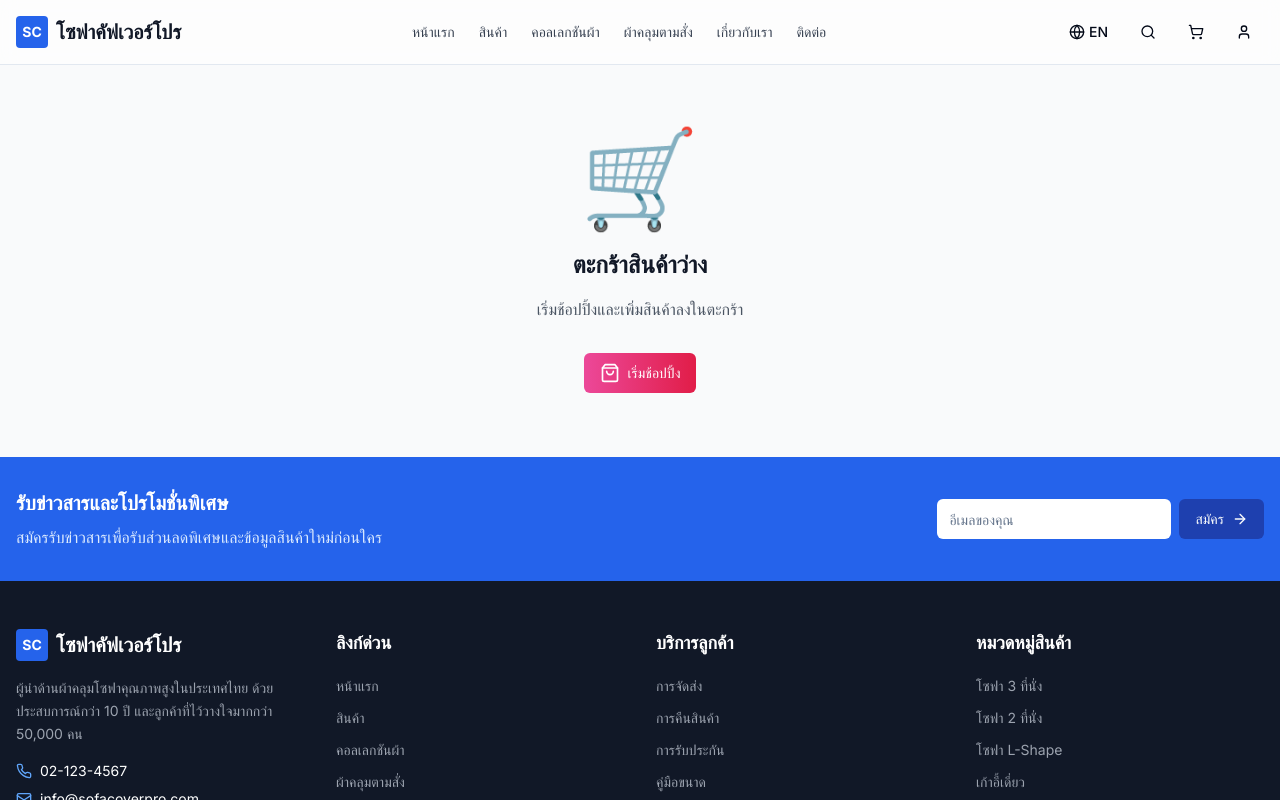
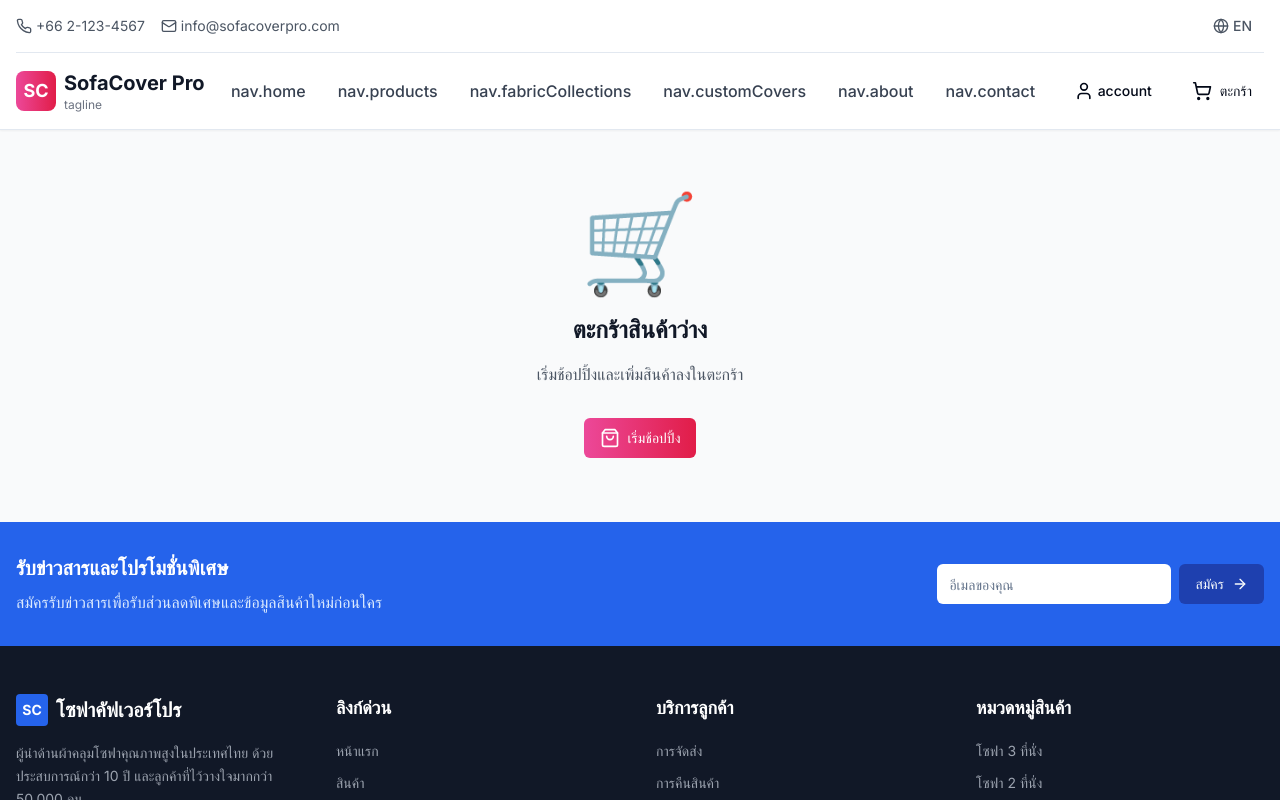
Before and after one commit to Nutonspeed/dongusa-5dok, a Next.js app: page /cart in a window 1280 px wide. Shown: the top 800 px of the page. Built offline with nearby package versions, Linux system fonts and the light colour scheme.

Commit message:
fix: correct Suspense import and add Header component
Fix import error and implement essential Header component.

#VERCEL_SKIP

Co-authored-by: null <210066229+Nutonspeed@users.noreply.github.com>

```diff
--- a/app/admin/layout.tsx
+++ b/app/admin/layout.tsx
@@ -1,11 +1,10 @@
 "use client"
 
 import type React from "react"
-
-import { useState, useEffect } from "react"
+import { useState, useEffect, Suspense } from "react"
 import { useRouter } from "next/navigation"
 import Link from "next/link"
-import { useSearchParams, Suspense } from "next/navigation"
+import { useSearchParams } from "next/navigation"
 import {
   LayoutDashboard,
   Package,
--- a/app/components/Header.tsx
+++ b/app/components/Header.tsx
@@ -1,221 +1,170 @@
 "use client"
-
 import { useState } from "react"
 import Link from "next/link"
+import { useRouter } from "next/navigation"
+import { Menu, X, ShoppingCart, User, Globe, Phone, Mail, Settings, LogOut, Shield } from "lucide-react"
 import { Button } from "@/components/ui/button"
+import { Badge } from "@/components/ui/badge"
 import {
   DropdownMenu,
   DropdownMenuContent,
   DropdownMenuItem,
+  DropdownMenuLabel,
   DropdownMenuSeparator,
   DropdownMenuTrigger,
 } from "@/components/ui/dropdown-menu"
-import { Badge } from "@/components/ui/badge"
-import { Sheet, SheetContent, SheetTrigger } from "@/components/ui/sheet"
-import { Menu, Search, ShoppingCart, User, Globe, Heart, Package, Shield, LogOut } from "lucide-react"
 import { useLanguage } from "../contexts/LanguageContext"
 import { useCart } from "../contexts/CartContext"
 
 export default function Header() {
-  const { language, toggleLanguage, t } = useLanguage()
+  const router = useRouter()
+  const [isMenuOpen, setIsMenuOpen] = useState(false)
+  const { language, setLanguage, t } = useLanguage()
   const { items } = useCart()
-  const [isSearchOpen, setIsSearchOpen] = useState(false)
 
-  const totalItems = items.reduce((sum, item) => sum + item.quantity, 0)
+  const cartItemCount = items.reduce((total, item) => total + item.quantity, 0)
 
   const navigationItems = [
-    {
-      href: "/",
-      label: language === "th" ? "หน้าแรก" : "Home",
-    },
-    {
-      href: "/products",
-      label: language === "th" ? "สินค้า" : "Products",
-    },
-    {
-      href: "/fabric-collections",
-      label: language === "th" ? "คอลเลกชันผ้า" : "Fabric Collections",
-    },
-    {
-      href: "/custom-covers",
-      label: language === "th" ? "ผ้าคลุมตามสั่ง" : "Custom Covers",
-    },
-    {
-      href: "/about",
-      label: language === "th" ? "เกี่ยวกับเรา" : "About",
-    },
-    {
-      href: "/contact",
-      label: language === "th" ? "ติดต่อ" : "Contact",
-    },
+    { href: "/", label: t("nav.home") },
+    { href: "/products", label: t("nav.products") },
+    { href: "/fabric-collections", label: t("nav.fabricCollections") },
+    { href: "/custom-covers", label: t("nav.customCovers") },
+    { href: "/about", label: t("nav.about") },
+    { href: "/contact", label: t("nav.contact") },
   ]
 
+  const toggleLanguage = () => {
+    setLanguage(language === "th" ? "en" : "th")
+  }
+
+  const handleAdminLogin = () => {
+    router.push("/admin/login")
+  }
+
   return (
-    <header className="sticky top-0 z-50 w-full border-b bg-white/95 backdrop-blur supports-[backdrop-filter]:bg-white/60">
+    <header className="bg-white shadow-sm border-b sticky top-0 z-50">
       <div className="container mx-auto px-4">
-        <div className="flex h-16 items-center justify-between">
+        {/* Top bar */}
+        <div className="hidden md:flex items-center justify-between py-2 text-sm text-gray-600 border-b">
+          <div className="flex items-center space-x-4">
+            <div className="flex items-center space-x-1">
+              <Phone className="w-4 h-4" />
+              <span>+66 2-123-4567</span>
+            </div>
+            <div className="flex items-center space-x-1">
+              <Mail className="w-4 h-4" />
+              <span>info@sofacoverpro.com</span>
+            </div>
+          </div>
+          <div className="flex items-center space-x-4">
+            <Button variant="ghost" size="sm" onClick={toggleLanguage} className="flex items-center space-x-1">
+              <Globe className="w-4 h-4" />
+              <span>{language === "th" ? "EN" : "TH"}</span>
+            </Button>
+          </div>
+        </div>
+
+        {/* Main navigation */}
+        <div className="flex items-center justify-between py-4">
           {/* Logo */}
           <Link href="/" className="flex items-center space-x-2">
-            <div className="h-8 w-8 rounded bg-blue-600 flex items-center justify-center">
-              <span className="text-white font-bold text-sm">SC</span>
+            <div className="w-10 h-10 bg-gradient-to-r from-pink-500 to-rose-600 rounded-lg flex items-center justify-center">
+              <span className="text-white font-bold text-lg">SC</span>
             </div>
-            <span className="font-bold text-xl text-gray-900">
-              {language === "th" ? "โซฟาคัฟเวอร์โปร" : "SofaCover Pro"}
-            </span>
+            <div className="hidden sm:block">
+              <h1 className="text-xl font-bold text-gray-900">SofaCover Pro</h1>
+              <p className="text-xs text-gray-500">{t("tagline")}</p>
+            </div>
           </Link>
 
           {/* Desktop Navigation */}
-          <nav className="hidden md:flex items-center space-x-6">
+          <nav className="hidden lg:flex items-center space-x-8">
             {navigationItems.map((item) => (
               <Link
                 key={item.href}
                 href={item.href}
-                className="text-sm font-medium text-gray-700 hover:text-blue-600 transition-colors"
+                className="text-gray-700 hover:text-pink-600 font-medium transition-colors"
               >
                 {item.label}
               </Link>
             ))}
           </nav>
 
-          {/* Right Side Actions */}
-          <div className="flex items-center space-x-2">
-            {/* Language Toggle */}
-            <Button variant="ghost" size="sm" onClick={toggleLanguage} className="hidden sm:flex">
-              <Globe className="w-4 h-4 mr-1" />
-              {language === "th" ? "EN" : "TH"}
+          {/* Right side actions */}
+          <div className="flex items-center space-x-4">
+            {/* User Dropdown */}
+            <DropdownMenu>
+              <DropdownMenuTrigger asChild>
+                <Button variant="ghost" size="sm" className="flex items-center space-x-1">
+                  <User className="w-5 h-5" />
+                  <span className="hidden sm:inline">{t("account")}</span>
                 </Button>
-
-            {/* Search */}
-            <Button variant="ghost" size="sm" onClick={() => setIsSearchOpen(!isSearchOpen)}>
-              <Search className="w-4 h-4" />
-            </Button>
+              </DropdownMenuTrigger>
+              <DropdownMenuContent align="end" className="w-56">
+                <DropdownMenuLabel>{t("myAccount")}</DropdownMenuLabel>
+                <DropdownMenuSeparator />
+                <DropdownMenuItem>
+                  <User className="mr-2 h-4 w-4" />
+                  <span>{t("profile")}</span>
+                </DropdownMenuItem>
+                <DropdownMenuItem>
+                  <Settings className="mr-2 h-4 w-4" />
+                  <span>{t("settings")}</span>
+                </DropdownMenuItem>
+                <DropdownMenuSeparator />
+                <DropdownMenuItem onClick={handleAdminLogin}>
+                  <Shield className="mr-2 h-4 w-4" />
+                  <span>{t("adminLogin")}</span>
+                </DropdownMenuItem>
+                <DropdownMenuSeparator />
+                <DropdownMenuItem>
+                  <LogOut className="mr-2 h-4 w-4" />
+                  <span>{t("logout")}</span>
+                </DropdownMenuItem>
+              </DropdownMenuContent>
+            </DropdownMenu>
 
             {/* Cart */}
             <Link href="/cart">
               <Button variant="ghost" size="sm" className="relative">
-                <ShoppingCart className="w-4 h-4" />
-                {totalItems > 0 && (
-                  <Badge
-                    variant="destructive"
-                    className="absolute -top-1 -right-1 h-5 w-5 rounded-full p-0 flex items-center justify-center text-xs"
-                  >
-                    {totalItems}
+                <ShoppingCart className="w-5 h-5" />
+                {cartItemCount > 0 && (
+                  <Badge className="absolute -top-2 -right-2 bg-pink-600 text-white text-xs min-w-[1.25rem] h-5 flex items-center justify-center rounded-full">
+                    {cartItemCount}
                   </Badge>
                 )}
+                <span className="hidden sm:inline ml-2">{t("cart")}</span>
               </Button>
             </Link>
 
-            {/* User Account Dropdown */}
-            <DropdownMenu>
-              <DropdownMenuTrigger asChild>
-                <Button variant="ghost" size="sm">
-                  <User className="w-4 h-4" />
+            {/* Mobile menu button */}
+            <Button variant="ghost" size="sm" onClick={() => setIsMenuOpen(!isMenuOpen)} className="lg:hidden">
+              {isMenuOpen ? <X className="w-5 h-5" /> : <Menu className="w-5 h-5" />}
             </Button>
-              </DropdownMenuTrigger>
-              <DropdownMenuContent align="end" className="w-56">
-                <DropdownMenuItem asChild>
-                  <Link href="/profile" className="flex items-center">
-                    <User className="w-4 h-4 mr-2" />
-                    {language === "th" ? "โปรไฟล์" : "Profile"}
-                  </Link>
-                </DropdownMenuItem>
-                <DropdownMenuItem asChild>
-                  <Link href="/orders" className="flex items-center">
-                    <Package className="w-4 h-4 mr-2" />
-                    {language === "th" ? "คำสั่งซื้อของฉัน" : "My Orders"}
-                  </Link>
-                </DropdownMenuItem>
-                <DropdownMenuItem asChild>
-                  <Link href="/wishlist" className="flex items-center">
-                    <Heart className="w-4 h-4 mr-2" />
-                    {language === "th" ? "รายการโปรด" : "Wishlist"}
-                  </Link>
-                </DropdownMenuItem>
-                <DropdownMenuSeparator />
-                <DropdownMenuItem asChild>
-                  <Link href="/admin/login" className="flex items-center text-blue-600">
-                    <Shield className="w-4 h-4 mr-2" />
-                    {language === "th" ? "เข้าสู่ระบบผู้ดูแล" : "Admin Panel"}
-                  </Link>
-                </DropdownMenuItem>
-                <DropdownMenuSeparator />
-                <DropdownMenuItem className="text-red-600">
-                  <LogOut className="w-4 h-4 mr-2" />
-                  {language === "th" ? "ออกจากระบบ" : "Sign Out"}
-                </DropdownMenuItem>
-              </DropdownMenuContent>
-            </DropdownMenu>
-
-            {/* Mobile menu button */}
-            <Sheet>
-              <SheetTrigger asChild>
-                <Button variant="ghost" size="sm" className="md:hidden">
-                  <Menu className="w-4 h-4" />
-                </Button>
-              </SheetTrigger>
-              <SheetContent side="right" className="w-80">
-                <div className="flex flex-col space-y-4 mt-8">
-                  {/* Language Toggle Mobile */}
-                  <Button variant="ghost" onClick={toggleLanguage} className="justify-start">
-                    <Globe className="w-4 h-4 mr-2" />
-                    {language === "th" ? "Switch to English" : "เปลี่ยนเป็นภาษาไทย"}
-                  </Button>
+          </div>
+        </div>
 
         {/* Mobile Navigation */}
-                  <nav className="flex flex-col space-y-2">
+        {isMenuOpen && (
+          <div className="lg:hidden border-t py-4">
+            <nav className="flex flex-col space-y-4">
               {navigationItems.map((item) => (
                 <Link
                   key={item.href}
                   href={item.href}
-                        className="text-sm font-medium text-gray-700 hover:text-blue-600 transition-colors py-2 px-3 rounded-md hover:bg-gray-100"
+                  className="text-gray-700 hover:text-pink-600 font-medium transition-colors px-2 py-1"
+                  onClick={() => setIsMenuOpen(false)}
                 >
                   {item.label}
                 </Link>
               ))}
+              <div className="flex items-center justify-between px-2 py-1 border-t pt-4">
+                <Button variant="ghost" size="sm" onClick={toggleLanguage} className="flex items-center space-x-1">
+                  <Globe className="w-4 h-4" />
+                  <span>{language === "th" ? "English" : "ไทย"}</span>
+                </Button>
+              </div>
             </nav>
-
-                  {/* Mobile User Actions */}
-                  <div className="border-t pt-4 space-y-2">
-                    <Link
-                      href="/profile"
-                      className="flex items-center text-sm font-medium text-gray-700 hover:text-blue-600 transition-colors py-2 px-3 rounded-md hover:bg-gray-100"
-                    >
-                      <User className="w-4 h-4 mr-2" />
-                      {language === "th" ? "โปรไฟล์" : "Profile"}
-                    </Link>
-                    <Link
-                      href="/orders"
-                      className="flex items-center text-sm font-medium text-gray-700 hover:text-blue-600 transition-colors py-2 px-3 rounded-md hover:bg-gray-100"
-                    >
-                      <Package className="w-4 h-4 mr-2" />
-                      {language === "th" ? "คำสั่งซื้อของฉัน" : "My Orders"}
-                    </Link>
-                    <Link
-                      href="/admin/login"
-                      className="flex items-center text-sm font-medium text-blue-600 py-2 px-3 rounded-md hover:bg-blue-50"
-                    >
-                      <Shield className="w-4 h-4 mr-2" />
-                      {language === "th" ? "เข้าสู่ระบบผู้ดูแล" : "Admin Panel"}
-                    </Link>
-                  </div>
-                </div>
-              </SheetContent>
-            </Sheet>
-          </div>
-        </div>
-
-        {/* Search Bar (when open) */}
-        {isSearchOpen && (
-          <div className="border-t py-4">
-            <div className="relative">
-              <Search className="absolute left-3 top-1/2 transform -translate-y-1/2 text-gray-400 w-4 h-4" />
-              <input
-                type="text"
-                placeholder={language === "th" ? "ค้นหาสินค้า..." : "Search products..."}
-                className="w-full pl-10 pr-4 py-2 border border-gray-300 rounded-md focus:outline-none focus:ring-2 focus:ring-blue-500 focus:border-transparent"
-                autoFocus
-              />
-            </div>
           </div>
         )}
       </div>
--- a/app/page.tsx
+++ b/app/page.tsx
@@ -1,31 +1,27 @@
-"use client"
-
+import Header from "./components/Header"
+import Hero from "./components/Hero"
+import FeaturedProducts from "./components/FeaturedProducts"
+import WhyChooseUs from "./components/WhyChooseUs"
+import FabricCollections from "./components/FabricCollections"
+import CustomCoverSection from "./components/CustomCoverSection"
+import Footer from "./components/Footer"
 import { DemoBanner } from "@/components/DemoBanner"
 import { MockServiceIndicator } from "@/components/MockServiceIndicator"
-import Header from "./components/Header"
-import Footer from "./components/Footer"
-import Hero from "./components/Hero"
-import FeaturedProducts from "./components/FeaturedProducts"
-import { CustomCoverSection } from "./components/CustomCoverSection"
-import FabricCollections from "./components/FabricCollections"
-import WhyChooseUs from "./components/WhyChooseUs"
 
 export default function HomePage() {
   return (
     <div className="min-h-screen bg-white">
       <DemoBanner />
+      <MockServiceIndicator />
       <Header />
-
       <main>
         <Hero />
         <FeaturedProducts />
+        <WhyChooseUs />
+        <FabricCollections />
         <CustomCoverSection />
-        <FabricCollections />
-        <WhyChooseUs />
       </main>
-
       <Footer />
-      <MockServiceIndicator />
     </div>
   )
 }
```
Lines whose indentation alone changed are shown as unchanged.
